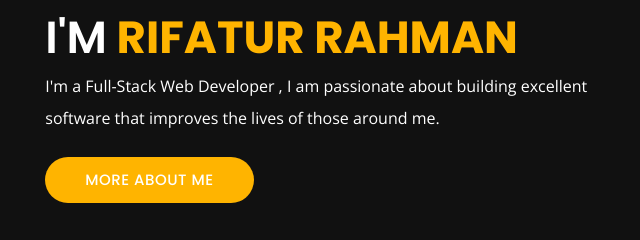
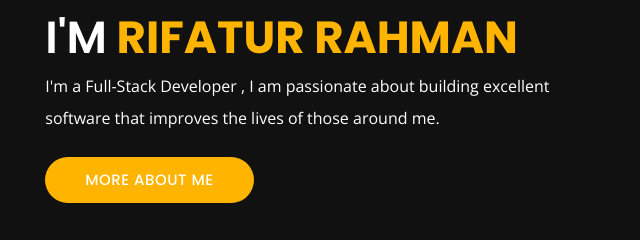
Before and after one commit to Rifatur/Portfolio, a plain HTML site: page index.html in a window 1280 px wide. Shown: the part 313-553 px from the top of the page, 518-1158 px from the left. Drawn offline with nearby package versions, Linux system fonts and the light colour scheme.

Commit message:
Update index.html

```diff
--- a/index.html
+++ b/index.html
@@ -146,7 +146,7 @@
                 <img src="img/profile2-mobile.jpg" class="img-fluid main-img-mobile d-none d-sm-block d-lg-none" alt="my picture" />
                 <h6 class="text-uppercase open-sans-font mb-0 d-block d-sm-none d-lg-block">hi there !</h6>
                 <h1 class="text-uppercase poppins-font"><span>I'm</span> Rifatur Rahman</h1>
-                <p class="open-sans-font">I'm a Full-Stack Web Developer , I am passionate about building excellent software that improves the lives of those around me.</p>
+                <p class="open-sans-font">I'm a Full-Stack Developer , I am passionate about building excellent software that improves the lives of those around me.</p>
                 <a href="about.html" class="btn btn-about">more about me</a>
             </div>
         </div>
```
